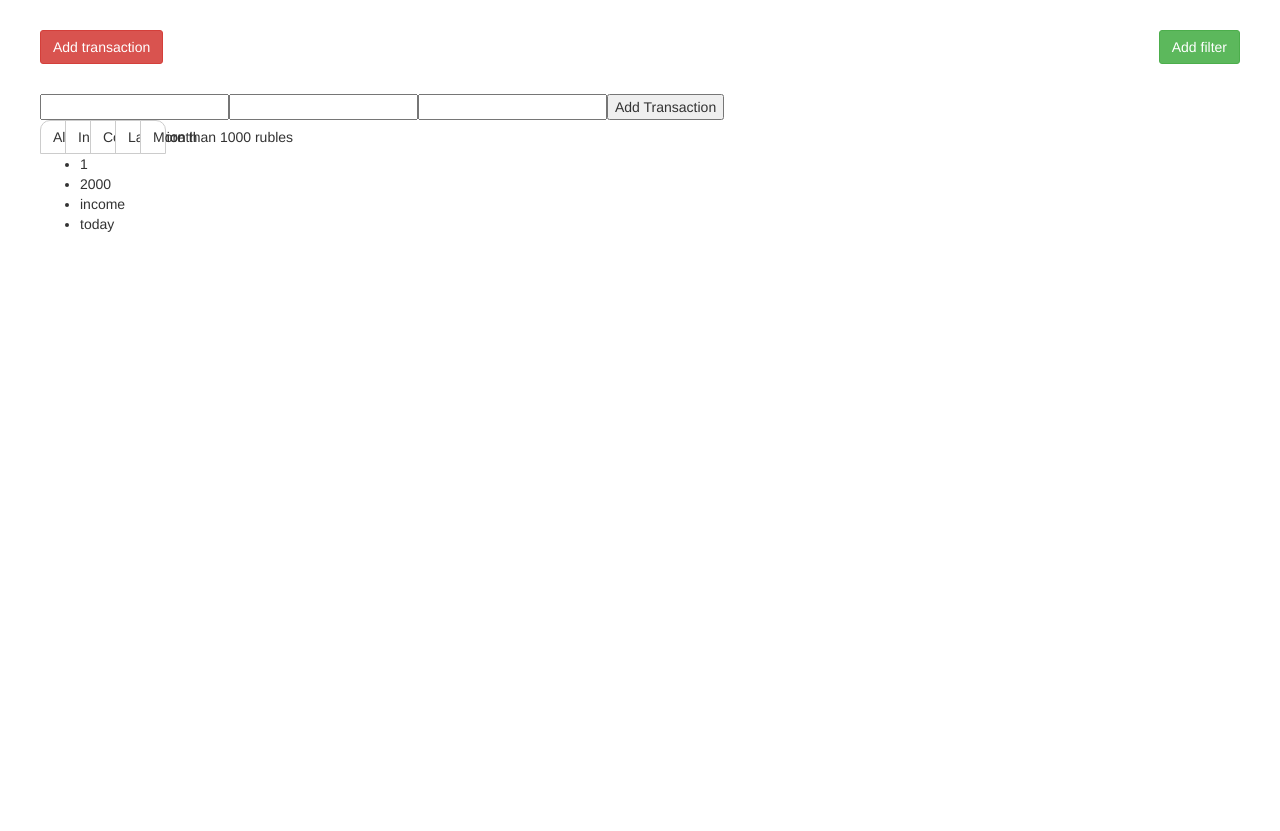
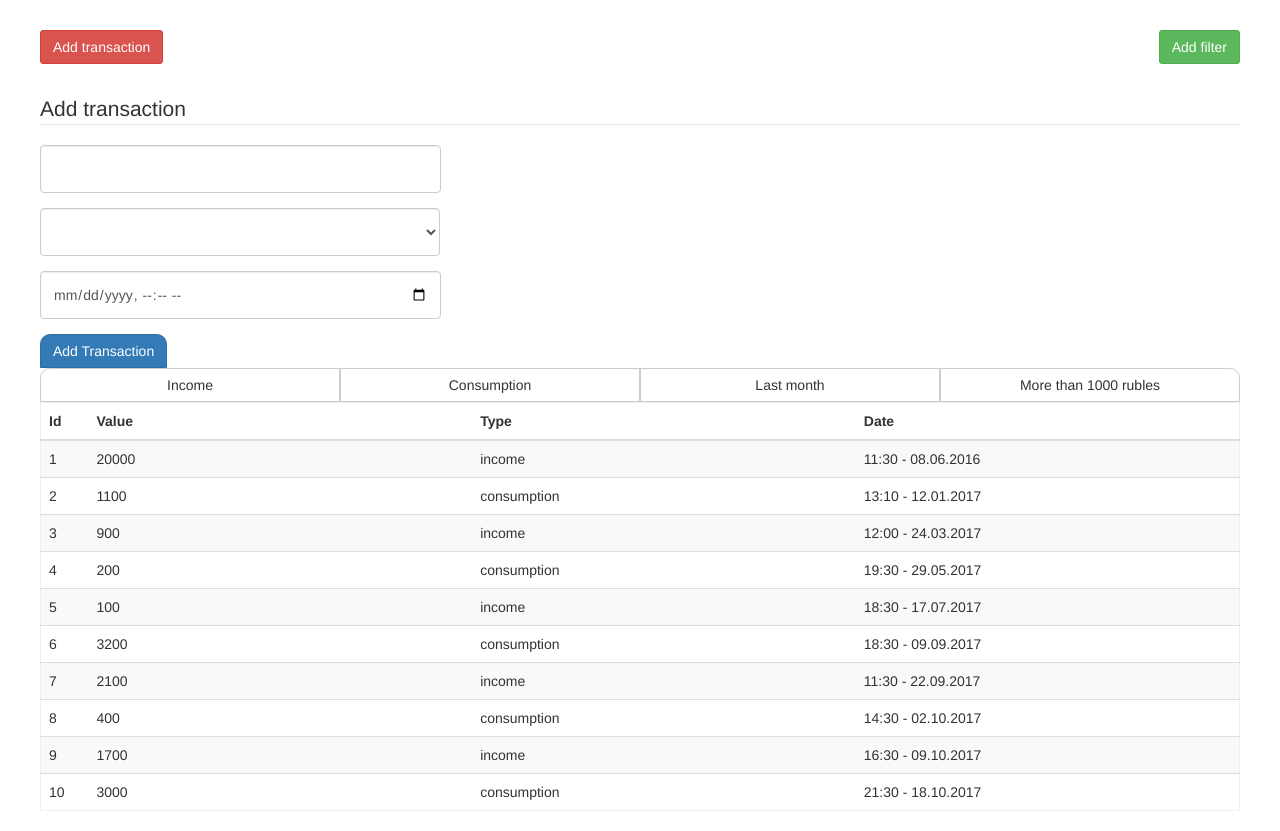
Before and after one commit to Whaledevelop/Transactions, a React (Create React App) app: page /#/ in a window 1280 px wide. Before the commit the page ends 800 px from the top, so only its background shows below. Built offline with nearby package versions, Linux system fonts and the light colour scheme.

Commit message:
Filters with redux done

```diff
--- a/src/components/FilterButton.jsx
+++ b/src/components/FilterButton.jsx
@@ -1,21 +1,33 @@
-import React from 'react'
+import React, {Component} from 'react'
 
-const FilterButton = ({ active, text, className, onClick }) => {
-  if (active) {
-    return <button className={className}>{text}</button>
+class FilterButton extends Component{
+    constructor(props) {
+        super(props);
+        this.state = {
+            className: 'btn btn-default'
+        }
+        this.changeColor = this.changeColor.bind(this);
+    }
+
+    changeColor() {
+        let {className, onClick} = this.props;
+        if (this.state.className === 'btn btn-default') {
+            this.setState({className: className})
+        } else this.setState({className: 'btn btn-default'})
+        onClick()
+    }
+
+    render() {
+        let {text} = this.props;
+        return (
+            <a
+                className={this.state.className}
+                onClick={this.changeColor}>
+                {text}
+            </a>
+        )
+    }
   }
 
-  return (
-    <button
-        className="btn btn-default"
-      onClick={e => {
-        e.preventDefault()
-        onClick()
-      }}
-    >
-      {text}
-    </button>
-  )
-}
 
 export default FilterButton
--- a/src/components/Header.jsx
+++ b/src/components/Header.jsx
@@ -3,7 +3,6 @@ import Filters from '../containers/Filters'
 
 const Header = () => (
     <div className="btn-group btn-group-justified">
-          <Filters filter="SHOW_ALL" text="All" className="btn btn-default"/>
           <Filters filter="SHOW_INCOME" text="Income" className="btn btn-success"/>
           <Filters filter="SHOW_CONSUMPTION" text="Consumption" className="btn btn-warning"/>
           <Filters filter="SHOW_LAST_MONTH" text="Last month" className="btn btn-info"/>
--- a/src/components/TransactionsList.jsx
+++ b/src/components/TransactionsList.jsx
@@ -1,20 +1,30 @@
 import React from 'react'
+import moment from 'moment'
 
 const TransactionsList = ({ transactions }) => (
-  <div>
-      {transactions.map(transaction => {
-          console.log (transaction);
-          let {id, value, type, date} = transaction;
-          return (
-              <ul key={id}>
-                  <li>{id}</li>
-                  <li>{value}</li>
-                  <li>{type}</li>
-                  <li>{date}</li>
-              </ul>
-          )
-      })}
-  </div>
+        <table className="table table-striped table-hover">
+                <thead>
+                        <tr>
+                                <th>Id</th>
+                                <th>Value</th>
+                                <th>Type</th>
+                                <th>Date</th>
+                        </tr>
+                </thead>
+                <tbody>
+                        {transactions.map(transaction => {
+                        let {id, value, type, date} = transaction;
+                        return (
+                            <tr key={id}>
+                                    <td>{id}</td>
+                                    <td>{value}</td>
+                                    <td>{type}</td>
+                                    <td>{moment(date).format('HH:mm - DD.MM.YYYY')}</td>
+                            </tr>
+                        )
+                        })}
+                </tbody>
+        </table>
 )
 
 export default TransactionsList
--- a/src/components/modules/filtersHandler.jsx
+++ b/src/components/modules/filtersHandler.jsx
@@ -1,17 +1,18 @@
 import moment from 'moment';
 
-export const filtersHandler = (transactions, filter) => {
-  switch (filter) {
-      case 'SHOW_ALL':
-            return transactions
-      case 'SHOW_INCOME':
-            return transactions.filter(transaction => transaction.type === 'income')
-      case 'SHOW_CONSUMPTION':
-            return transactions.filter(transaction => transaction.type === 'consumption')
-      case 'SHOW_LAST_MONTH':
-            let dateToCompare = moment().subtract(30, 'days').format('YYYYMMDD');
-            return transactions.filter(transaction => moment(transaction.date).format('YYYYMMDD') > dateToCompare)
-      case 'SHOW_MORE_THAN_1000_RUBLES':
-            return transactions.filter(transaction => transaction.value > 1000)
-  }
+export const filtersHandler = (transactions, filters) => {
+      let filteredTransactions = transactions;
+      for (let i=0; i<filters.length; i++) {
+            if (filters[i] === 'SHOW_INCOME') {
+                  filteredTransactions = filteredTransactions.filter(transaction => transaction.type === 'income');
+            } else if (filters[i] === 'SHOW_CONSUMPTION') {
+                  filteredTransactions = filteredTransactions.filter(transaction => transaction.type === 'consumption')
+            } else if (filters[i] === 'SHOW_LAST_MONTH') {
+                  let dateToCompare = moment().subtract(30, 'days').format('YYYYMMDD');
+                  filteredTransactions = filteredTransactions.filter(transaction => moment(transaction.date).format('YYYYMMDD') > dateToCompare)
+            } else if (filters[i] === 'SHOW_MORE_THAN_1000_RUBLES') {
+                  filteredTransactions =  filteredTransactions.filter(transaction => transaction.value > 1000)
+            }
+      }
+      return filteredTransactions;
 }
--- a/src/containers/AddForm.jsx
+++ b/src/containers/AddForm.jsx
@@ -24,19 +24,39 @@ class AddForm extends Component {
     render() {
       return (
           <div>
-              <form onSubmit = {this.handleSubmit}>
+              <form className="form-horizontal" onSubmit = {this.handleSubmit}>
+                    <fieldset>
+                            <legend>Add transaction</legend>
+                            <div className="form-group col-lg-12">
                                     <input
+                                            type="text"
+                                            className="form-control"
                                             name = "value"
                                             onChange = {this.handleChange}/>
+                            </div>
+                            <div className="form-group col-lg-12">
+                                    <select
+                                            id="selectType"
+                                            className='form-control'
+                                            name = "type"
+                                            onChange = {this.handleChange}>
+                                            <option></option>
+                                            <option>income</option>
+                                            <option>consumption</option>
+                                    </select>
+                            </div>
+                            <div className="form-group col-lg-12">
                                     <input
-                      name = "type"
-                      onChange = {this.handleChange}/>
-                  <input
+                                            type="datetime-local"
+                                            max="3000-12-30T00:00"
+                                            className='form-control'
                                             name = "date"
                                             onChange = {this.handleChange}/>
-                  <button type="submit">
+                            </div>
+                            <button className="btn btn-primary" type="submit">
                                     Add Transaction
                             </button>
+                    </fieldset>
               </form>
           </div>
       )
--- a/src/containers/Filters.jsx
+++ b/src/containers/Filters.jsx
@@ -3,8 +3,9 @@ import { setVisibilityFilter } from '../actions'
 import FilterButton from '../components/FilterButton'
 
 const mapStateToProps = (state, ownProps) => {
+  let active = state.visibilityFilter.indexOf(ownProps.filter) !== -1
   return {
-      active: ownProps.filter === state.visibilityFilter,
+      active: active,
       text: ownProps.text,
       className: ownProps.className
   }
@@ -19,8 +20,8 @@ const mapDispatchToProps = (dispatch, ownProps) => {
 }
 
 const Filters = connect(
-  mapStateToProps,
-  mapDispatchToProps
+    mapStateToProps,
+    mapDispatchToProps
 )(FilterButton)
 
 export default Filters
--- a/src/pages/AddTransaction.jsx
+++ b/src/pages/AddTransaction.jsx
@@ -5,9 +5,9 @@ const AddTransactions = () => (
     <div className='container'>
             <div className='row'>
                 <Link to="/">
-                <button className='btn btn-primary authenticButton'>
-                        Main page
-                </button>
+                    <button className='btn btn-primary authenticButton'>
+                            Main page
+                    </button>
                 </Link>
             </div>
     </div>
--- a/src/reducers/transactions.jsx
+++ b/src/reducers/transactions.jsx
@@ -1,4 +1,15 @@
-let initialState = [{id: 1, value: 2000, type: 'income', date: 'today'}];
+let initialState = [
+    {id: 1, value: 20000, type: 'income', date: '2016-06-08T11:30'},
+    {id: 2, value: 1100, type: 'consumption', date: '2017-01-12T13:10'},
+    {id: 3, value: 900, type: 'income', date: '2017-03-24T12:00'},
+    {id: 4, value: 200, type: 'consumption', date: '2017-05-29T19:30'},
+    {id: 5, value: 100, type: 'income', date: '2017-07-17T18:30'},
+    {id: 6, value: 3200, type: 'consumption', date: '2017-09-09T18:30'},
+    {id: 7, value: 2100, type: 'income', date: '2017-09-22T11:30'},
+    {id: 8, value: 400, type: 'consumption', date: '2017-10-02T14:30'},
+    {id: 9, value: 1700, type: 'income', date: '2017-10-09T16:30'},
+    {id: 10, value: 3000, type: 'consumption', date: '2017-10-18T21:30'},
+]
 
 const transactions = (state = initialState, action) => {
     let {transaction, type} = action;
--- a/src/reducers/visibilityFilter.jsx
+++ b/src/reducers/visibilityFilter.jsx
@@ -1,9 +1,15 @@
-const visibilityFilter = (state = 'SHOW_ALL', action) => {
-  switch (action.type) {
+const visibilityFilter = (state = [''], action) => {
+  let {type, filter} = action;
+  switch (type) {
     case 'SET_VISIBILITY_FILTER':
-      return action.filter
+        let index = state.indexOf(filter)
+        if (index === -1) {
+            return [...state, action.filter]
+        } else {
+            return state.filter(f => f !== filter)
+        }
     default:
-      return state
+        return state
   }
 }
 
```
Also changed, not shown: src/containers/Transactions.jsx (+0 -8 lines). Lines whose indentation alone changed are shown as unchanged.
